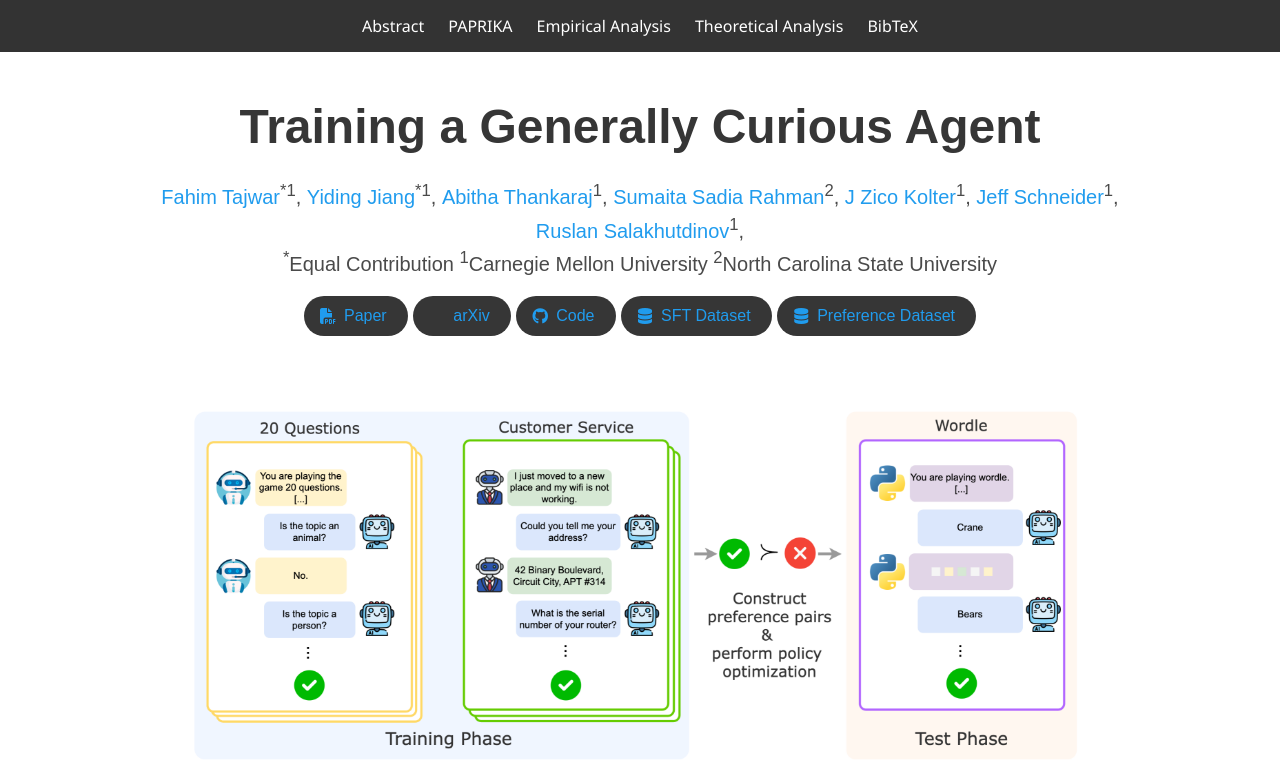
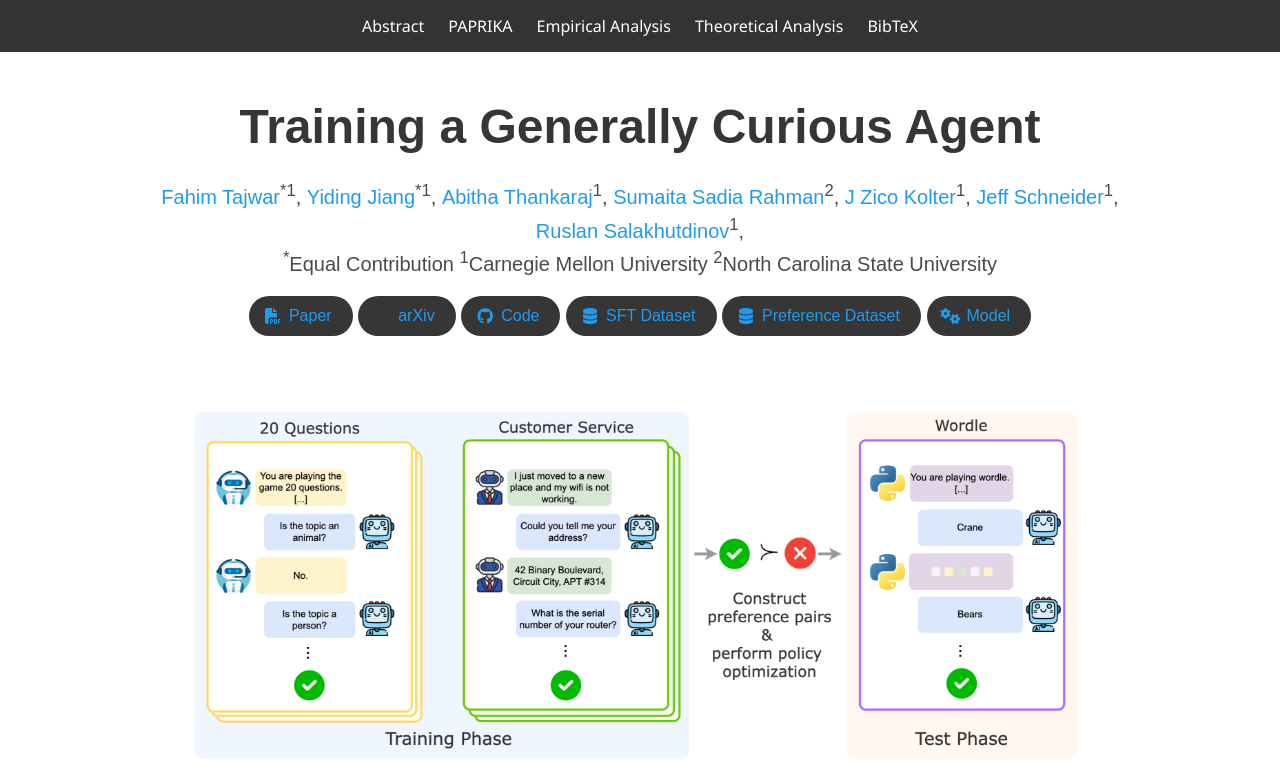
Before and after one commit to paprika-llm/paprika-llm.github.io, a plain HTML site: page index.html in a window 1280 px wide. Shown: the top 773 px of the page. Drawn offline with nearby package versions, Linux system fonts and the light colour scheme; some icons are missing; a web font is replaced by a local one.

Commit message:
code update

```diff
--- a/index.html
+++ b/index.html
@@ -136,6 +136,15 @@
                       <i class="fas fa-database"></i>
                   </span>
                   <span>Preference Dataset</span>
+                  </a>
+              </span>
+              <span class="link-block">
+                <a href="https://huggingface.co/ftajwar/paprika_Meta-Llama-3.1-8B-Instruct"
+                   class="external-link button is-normal is-rounded is-dark">
+                  <span class="icon">
+                      <i class="fas fa-cogs"></i>
+                  </span>
+                  <span>Model</span>
                   </a>
               </span>
 
```
